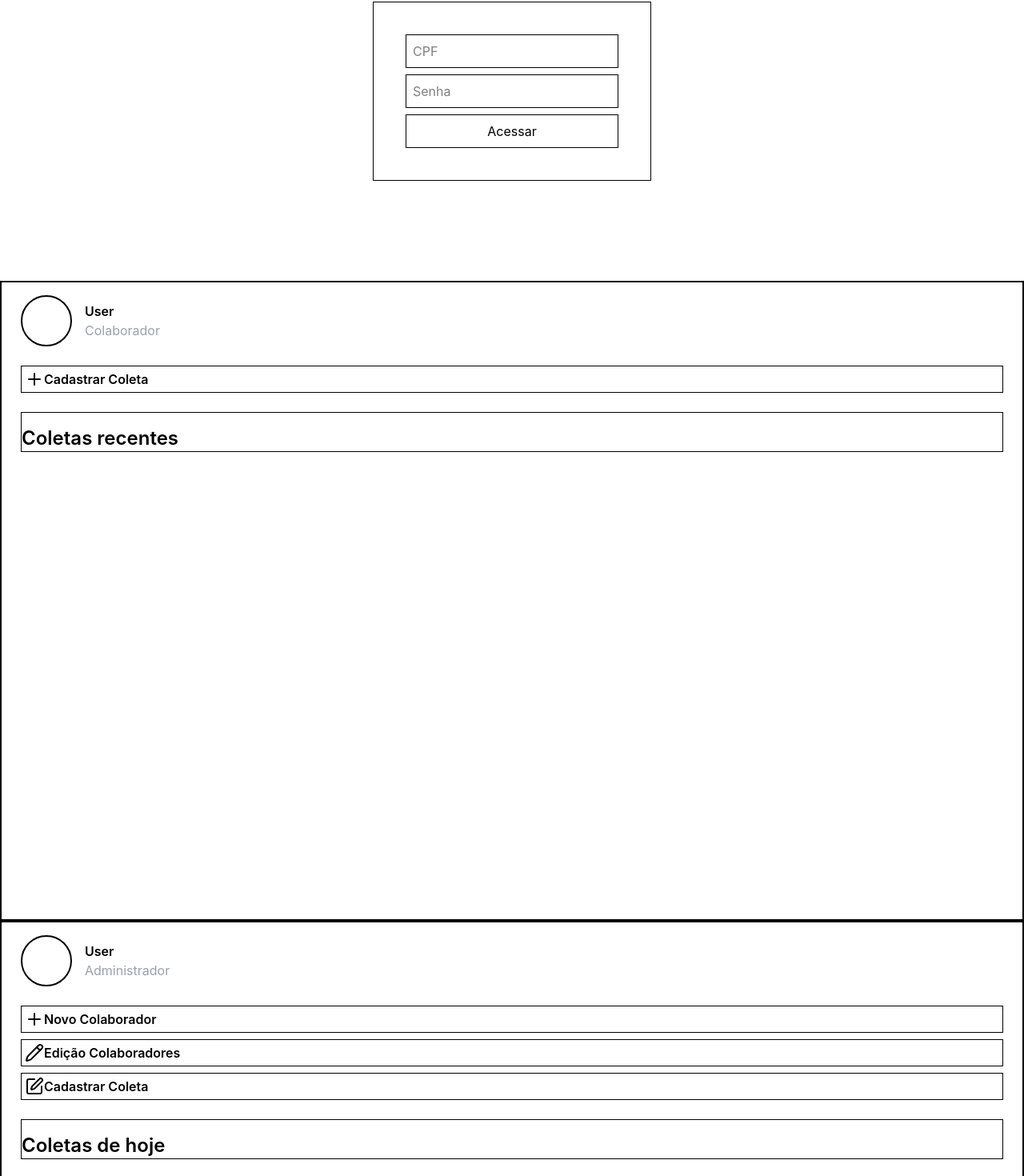
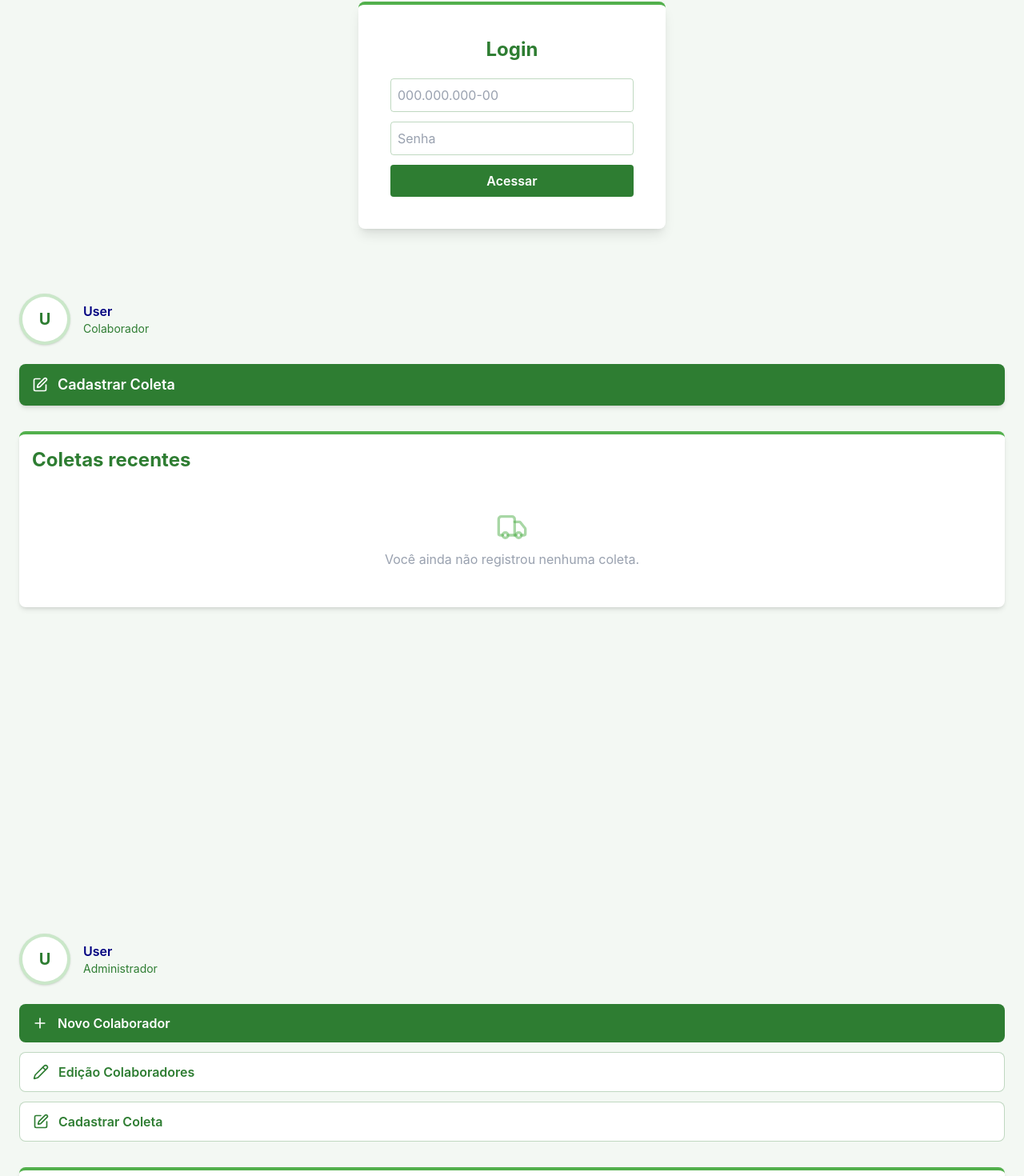
Before and after one commit to lucassantDev/adn-ambiental, a React (Vite) app: page / in a window 1280 px wide. Shown: the part 449-1919 px from the top of the page at 80% size. Built offline with nearby package versions, Linux system fonts and the light colour scheme.

Commit message:
components styled

```diff
--- a/src/components/EmployeePage.jsx
+++ b/src/components/EmployeePage.jsx
@@ -1,9 +1,8 @@
 import { useState } from "react"
-import {Plus} from 'lucide-react'
+import { SquarePen, Truck } from "lucide-react"
 import CollectionForm from "./forms/CollectionForm"
 
 export default function EmployeePage() {
-
     const [modalCadastroColeta, setModalCadastroColeta] = useState(false)
 
     const exibirModalCadastroColeta = () => setModalCadastroColeta(true)
@@ -11,33 +10,47 @@ export default function EmployeePage() {
 
     return (
         <>
-            <section className="w-full h-screen border-2 px-6 flex flex-col">
-                <div className="flex py-4 items-center">
-                    <div className="w-16 h-16 border-2 rounded-full">
+            <section className="w-full min-h-screen bg-neutral px-6 pb-6 flex flex-col">
+                {/* cabeçalho */}
+                <header className="flex items-center py-4">
+                    <div className="w-16 h-16 rounded-full bg-white border-4 border-primary/30 shadow-sm flex items-center justify-center text-secondary font-bold text-xl">
                         {/* img */}
+                        U
                     </div>
-                    <div className="flex flex-col">
-                        <p className="font-semibold ml-4">User</p>
-                        <p className="text-gray-400 ml-4">Colaborador</p>
+                    <div className="flex flex-col ml-4">
+                        <p className="font-semibold text-accent">User</p>
+                        <p className="text-sm text-secondary">Colaborador</p>
                     </div>
+                    <div className="ml-auto">
+                        {/* futuro menu */}
+                    </div>
+                </header>
 
-                    <div>
-                    {/* futuro menu */}
-                    </div>
+                {/* ação principal */}
+                <div className="py-2">
+                    <button
+                        onClick={exibirModalCadastroColeta}
+                        className="w-full flex items-center gap-3 px-4 py-3 rounded-lg bg-secondary text-white text-lg font-semibold cursor-pointer hover:bg-primary transition-colors active:bg-primary active:scale-95 shadow-md"
+                    >
+                        <SquarePen size={20} /> Cadastrar Coleta
+                    </button>
                 </div>
 
-                <div className="w-full h-fit py-2 gap-2 flex flex-col ">
-                        <button className="cursor-pointer flex align-start hover:slate-50 p-1 border font-semibold" onClick={() => exibirModalCadastroColeta()}> <Plus /> Cadastrar Coleta</button>
-                        {modalCadastroColeta && <CollectionForm onClose={fecharModalCadastroColeta} />}
-                </div>
+                {/* coletas recentes */}
+                <div className="mt-6 bg-white rounded-lg shadow-md border-t-4 border-primary p-4">
+                    <h2 className="font-bold text-2xl text-secondary">Coletas recentes</h2>
 
-                <div className="w-full border flex flex-col mt-4">
-                    <h2 className="font-semibold text-2xl mt-4">Coletas recentes</h2>
-                    <div>
+                    <div className="mt-4">
                         {/* coletas recentes do colaborador */}
+                        <div className="flex flex-col items-center text-center py-8 text-gray-400">
+                            <Truck size={40} className="text-primary/50 mb-2" />
+                            <p>Você ainda não registrou nenhuma coleta.</p>
+                        </div>
                     </div>
                 </div>
             </section>
+
+            {modalCadastroColeta && <CollectionForm onClose={fecharModalCadastroColeta} />}
         </>
     )
 }
--- a/src/components/LoginAdn.jsx
+++ b/src/components/LoginAdn.jsx
@@ -1,20 +1,58 @@
 import LogoAdn from "../assets/logo_adonai_ambiental.png"
+import { formatarCpf, limparCpf } from "../utils/cpf"
+import { useState } from "react";
 
 export default function LoginAdn() {
+    const [cpf, setCpf] = useState("")
+
+    const handleSubmit = (e) => {
+        e.preventDefault()
+        const dados = Object.fromEntries(new FormData(e.target))
+        console.log(dados) // { cpf, senha }
+    }
+
     return (
-        <>
-            <section className="w-full h-screen flex flex-col items-center justify-evenly">
+        <section className="w-full min-h-screen bg-neutral flex flex-col items-center justify-evenly px-6">
 
-                <img src={LogoAdn} alt="Logo Adonai Ambiental"
-                className="border-2 border-gray-200 w-50 rounded-full"
+            <img
+                src={LogoAdn}
+                alt="Logo Adonai Ambiental"
+                className="w-[clamp(10rem,30vw,20rem)] rounded-full bg-white border-4 border-primary/30 shadow-md"
+            />
+
+            <form
+                onSubmit={handleSubmit}
+                className="w-full max-w-sm flex flex-col gap-3 bg-white shadow-lg p-10 rounded-lg border-t-4 border-primary"
+            >
+                <h1 className="text-2xl font-bold text-secondary text-center mb-2">Login</h1>
+
+                <input
+                    name="cpf"
+                    type="text"
+                    inputMode="numeric"
+                    placeholder="000.000.000-00"
+                    value={cpf}
+                    onChange={(e) => setCpf(formatarCpf(e.target.value))}
+                    minLength={14}
+                    maxLength={14}
+                    required
+                    className="border border-secondary/30 rounded p-2 text-accent placeholder:text-gray-400 focus:outline-none focus:ring-2 focus:ring-primary"
+                />
+                <input
+                    name="senha"
+                    type="password"
+                    placeholder="Senha"
+                    required
+                    className="border border-secondary/30 rounded p-2 text-accent placeholder:text-gray-400 focus:outline-none focus:ring-2 focus:ring-primary"
                 />
 
-                <form action="" className="flex flex-col gap-2 border p-10">
-                    <input type="text" placeholder='CPF' className="border p-2"/>
-                    <input type="password" placeholder='Senha' className="border p-2" />
-                    <button className="border py-2 cursor-pointer hover:bg-slate-50">Acessar</button>
-                </form>
-            </section>
-        </>
+                <button
+                    type="submit"
+                    className="py-2 rounded bg-secondary text-white font-semibold cursor-pointer hover:bg-primary transition-colors"
+                >
+                    Acessar
+                </button>
+            </form>
+        </section>
     )
 }
--- a/src/components/MainPage.jsx
+++ b/src/components/MainPage.jsx
@@ -1,7 +1,8 @@
 import { useState } from "react"
-import {Plus, Pencil, SquarePen} from 'lucide-react'
+import { Plus, Pencil, SquarePen, Truck } from "lucide-react"
 import EmployeeForm from "./forms/EmployeeForm"
 import CollectionForm from "./forms/CollectionForm"
+import Footer from "./Footer"
 
 export default function MainPage() {
     const [modalColaborador, setModalColaborador] = useState(false)
@@ -13,43 +14,75 @@ export default function MainPage() {
     const exibirModalCadastroColeta = () => setModalCadastroColeta(true)
     const fecharModalCadastroColeta = () => setModalCadastroColeta(false)
 
-
     const edicaoColaboradores = () => {
         alert("teste de caminho para edição de colaboradores")
     }
 
+    const btnBase =
+        "w-full flex items-center gap-3 px-4 py-3 rounded-lg font-semibold cursor-pointer transition-colors"
+    // active:bg-primary active:scale-95
     return (
         <>
-            <section className='w-full h-screen border-2 px-6'>
-                <div className="flex py-4 items-center">
-                    <div className="w-16 h-16 border-2 rounded-full">
+            <section className="w-full min-h-screen bg-neutral px-6 pb-6">
+                {/* cabeçalho */}
+                <header className="flex items-center py-4">
+                    <div className="w-16 h-16 rounded-full bg-white border-4 border-primary/30 shadow-sm flex items-center justify-center text-secondary font-bold text-xl">
                         {/* img */}
+                        U
                     </div>
-                    <div className="flex flex-col">
-                        <p className="font-semibold ml-4">User</p>
-                        <p className="text-gray-400 ml-4">Administrador</p>
+                    <div className="flex flex-col ml-4">
+                        <p className="font-semibold text-accent">User</p>
+                        <p className="text-sm text-secondary">Administrador</p>
                     </div>
-                    <div>
-                    {/* futuro menu */}
+                    <div className="ml-auto">
+                        {/* futuro menu */}
                     </div>
-                </div>
+                </header>
 
-                <div className="w-full h-fit py-2 gap-2 flex flex-col ">
-                    <button className="cursor-pointer flex align-start hover:slate-50 p-1 border font-semibold" onClick={() => exibirModalColaborador()}> <Plus /> Novo Colaborador</button>
-                    {modalColaborador && <EmployeeForm onClose={fecharModalColaborador} />}
-                    <button className="cursor-pointer flex align-start hover:slate-50 p-1 border font-semibold" onClick={() => edicaoColaboradores()}> <Pencil /> Edição Colaboradores</button>
-                    <button className="cursor-pointer flex align-start hover:slate-50 p-1 border font-semibold" onClick={() => exibirModalCadastroColeta()}> <SquarePen /> Cadastrar Coleta</button>
-                    {modalCadastroColeta && <CollectionForm onClose={fecharModalCadastroColeta} />}
+                {/* ações */}
+                <div className="flex flex-col gap-3 py-2">
+                    <button
+                        onClick={exibirModalColaborador}
+                        className={`${btnBase} bg-secondary text-white hover:bg-primary`}
+                    >
+                        <Plus size={20} /> Novo Colaborador
+                    </button>
+
+                    <button
+                        onClick={edicaoColaboradores}
+                        className={`${btnBase} bg-white text-secondary border border-secondary/30 hover:bg-primary/10`}
+                    >
+                        <Pencil size={20} /> Edição Colaboradores
+                    </button>
+
+                    <button
+                        onClick={exibirModalCadastroColeta}
+                        className={`${btnBase} bg-white text-secondary border border-secondary/30 hover:bg-primary/10`}
+                    >
+                        <SquarePen size={20} /> Cadastrar Coleta
+                    </button>
                 </div>
 
                 {/* coletas de hoje */}
-                <div className="w-full border flex flex-col mt-4">
-                    <h2 className="font-semibold text-2xl mt-4">Coletas de hoje</h2>
-                    <div>
+                <div className="mt-6 bg-white rounded-lg shadow-md border-t-4 border-primary p-4">
+                    <h2 className="font-bold text-2xl text-secondary">Coletas de hoje</h2>
+
+                    <div className="mt-4">
                         {/* coletas recentes */}
+                        <div className="flex flex-col items-center text-center py-8 text-gray-400">
+                            <Truck size={40} className="text-primary/50 mb-2" />
+                            <p>Nenhuma coleta registrada hoje.</p>
+                        </div>
                     </div>
                 </div>
             </section>
+
+            {modalColaborador && <EmployeeForm onClose={fecharModalColaborador} />}
+            {modalCadastroColeta && <CollectionForm onClose={fecharModalCadastroColeta} />}
+
+            <Footer></Footer>
         </>
+
+
     )
 }
--- a/src/components/forms/CollectionForm.jsx
+++ b/src/components/forms/CollectionForm.jsx
@@ -1,30 +1,82 @@
+
 export default function CollectionForm({ onClose }) {
     const handleSubmit = (e) => {
         e.preventDefault() // evita recarregar a página
         const dados = Object.fromEntries(new FormData(e.target))
-        console.log(dados) // { nome, cpf, cargo }
+        console.log(dados) // { local, residuo, peso, data, observacoes }
         onClose()
     }
 
+    const hoje = new Date().toLocaleDateString("en-CA") // formato AAAA-MM-DD
+
+    const inputBase =
+        "w-full border border-secondary/30 rounded p-2 text-accent placeholder:text-gray-400 focus:outline-none focus:ring-2 focus:ring-primary"
+    const labelBase = "text-sm font-semibold text-secondary"
+    const btnBase =
+        "flex-1 py-2 rounded-lg font-semibold cursor-pointer transition active:scale-95"
+
     return (
-        <>
-            <div className="fixed inset-0 bg-black/50 flex items-center justify-center px-6">
-                <form onSubmit={handleSubmit} className="w-full max-w-md bg-white border-2 p-4 flex flex-col gap-2">
-                    <h2 className="font-semibold text-xl">Nova Coleta</h2>
+        <div
+            onClick={onClose}
+            className="fixed inset-0 z-50 bg-black/50 flex items-center justify-center px-6"
+        >
+            <form
+                onSubmit={handleSubmit}
+                onClick={(e) => e.stopPropagation()}
+                className="w-full max-w-md max-h-[90vh] overflow-y-auto bg-white rounded-lg shadow-lg border-t-4 border-primary p-6 flex flex-col gap-3"
+            >
 
-                    <input name="nome" type="text" placeholder="Nome do colaborador" className="border p-1" required />
-                    <input name="cpf" type="text" placeholder="CPF do colaborador" className="border p-1" required />
-                    <select name="cargo" className="border p-1">
-                        <option value="adm">Administrador</option>
-                        <option value="employee">Colaborador</option>
+
+                <label className="flex flex-col gap-1">
+                    <span className={labelBase}>Local da coleta</span>
+                    <input name="local" type="text" placeholder="Ex.: Rua das Flores, 120" required className={inputBase} />
+                </label>
+
+                <label className="flex flex-col gap-1">
+                    <span className={labelBase}>Tipo de resíduo</span>
+                    <select name="residuo" required defaultValue="" className={inputBase}>
+                        <option value="" disabled>Selecione</option>
+                        <option value="papel">Papel / Papelão</option>
+                        <option value="plastico">Plástico</option>
+                        <option value="metal">Metal</option>
+                        <option value="vidro">Vidro</option>
+                        <option value="organico">Orgânico</option>
+                        <option value="outros">Outros</option>
                     </select>
+                </label>
 
-                    <div className="flex gap-2 mt-2">
-                        <button type="button" onClick={onClose} className="flex-1 p-1 border cursor-pointer hover:bg-red-50">Cancelar</button>
-                        <button type="submit" className="flex-1 p-1 border font-semibold cursor-pointer hover:bg-emerald-50">Salvar</button>
-                    </div>
-                </form>
-            </div>
-        </>
+                <div className="flex gap-3">
+                    <label className="flex flex-col gap-1 flex-1">
+                        <span className={labelBase}>Peso (kg)</span>
+                        <input name="peso" type="number" step="0.1" min="0" inputMode="decimal" placeholder="0,0" required className={inputBase} />
+                    </label>
+                    <label className="flex flex-col gap-1 flex-1">
+                        <span className={labelBase}>Data</span>
+                        <input name="data" type="date" defaultValue={hoje} required className={inputBase} />
+                    </label>
+                </div>
+
+                <label className="flex flex-col gap-1">
+                    <span className={labelBase}>Observações</span>
+                    <textarea name="observacoes" rows="3" placeholder="Opcional" className={`${inputBase} resize-none`} />
+                </label>
+
+                <div className="flex gap-3 mt-2">
+                    <button
+                        type="button"
+                        onClick={onClose}
+                        className={`${btnBase} bg-white text-secondary border border-secondary/30 hover:bg-red-50 hover:text-red-600 hover:border-red-200 active:bg-red-100`}
+                    >
+                        Cancelar
+                    </button>
+                    <button
+                        type="submit"
+                        className={`${btnBase} bg-secondary text-white hover:bg-primary active:bg-primary`}
+                    >
+                        Salvar
+                    </button>
+                </div>
+            </form>
+        </div>
     )
 }
--- a/src/components/forms/EmployeeForm.jsx
+++ b/src/components/forms/EmployeeForm.jsx
@@ -1,26 +1,78 @@
+import { useState } from "react"
+import { formatarCpf, limparCpf } from "../utils/cpf"
+
 export default function EmployeeForm({ onClose }) {
+    const [cpf, setCpf] = useState("")
+
     const handleSubmit = (e) => {
         e.preventDefault() // evita recarregar a página
         const dados = Object.fromEntries(new FormData(e.target))
+        dados.cpf = dados.cpf.replace(/\D/g, "") // envia só os números
+        dados.cpf = limparCpf(dados.cpf) // envia só os números
         console.log(dados) // { nome, cpf, cargo }
         onClose()
     }
 
+    const inputBase =
+        "w-full border border-secondary/30 rounded p-2 text-accent placeholder:text-gray-400 focus:outline-none focus:ring-2 focus:ring-primary"
+    const labelBase = "text-sm font-semibold text-secondary"
+    const btnBase =
+        "flex-1 py-2 rounded-lg font-semibold cursor-pointer transition active:scale-95"
+
     return (
-        <div className="fixed inset-0 bg-black/50 flex items-center justify-center px-6">
-            <form onSubmit={handleSubmit} className="w-full max-w-md bg-white border-2 p-4 flex flex-col gap-2">
-                <h2 className="font-semibold text-xl">Novo Colaborador</h2>
+        <div
+            onClick={onClose}
+            className="fixed inset-0 z-50 bg-black/50 flex items-center justify-center px-6"
+        >
+            <form
+                onSubmit={handleSubmit}
+                onClick={(e) => e.stopPropagation()}
+                className="w-full max-w-md max-h-[90vh] overflow-y-auto bg-white rounded-lg shadow-lg border-t-4 border-primary p-6 flex flex-col gap-3"
+            >
 
-                <input name="nome" type="text" placeholder="Nome do colaborador" className="border p-1" required />
-                <input name="cpf" type="text" placeholder="CPF do colaborador" className="border p-1" required />
-                <select name="cargo" className="border p-1">
-                    <option value="adm">Administrador</option>
-                    <option value="employee">Colaborador</option>
-                </select>
+                <label className="flex flex-col gap-1">
+                    <span className={labelBase}>Nome</span>
+                    <input name="nome" type="text" placeholder="Nome completo" autoComplete="off" required className={inputBase} />
+                </label>
 
-                <div className="flex gap-2 mt-2">
-                    <button type="button" onClick={onClose} className="flex-1 p-1 border cursor-pointer hover:bg-red-50">Cancelar</button>
-                    <button type="submit" className="flex-1 p-1 border font-semibold cursor-pointer hover:bg-emerald-50">Salvar</button>
+                <label className="flex flex-col gap-1">
+                    <span className={labelBase}>CPF</span>
+                    <input
+                        name="cpf"
+                        type="text"
+                        inputMode="numeric"
+                        placeholder="000.000.000-00"
+                        value={cpf}
+                        onChange={(e) => setCpf(formatarCpf(e.target.value))}
+                        minLength={14}
+                        maxLength={14}
+                        required
+                        className={inputBase}
+                    />
+                </label>
+
+                <label className="flex flex-col gap-1">
+                    <span className={labelBase}>Cargo</span>
+                    <select name="cargo" defaultValue="employee" className={inputBase}>
+                        <option value="employee">Colaborador</option>
+                        <option value="adm">Administrador</option>
+                    </select>
+                </label>
+
+                <div className="flex gap-3 mt-2">
+                    <button
+                        type="button"
+                        onClick={onClose}
+                        className={`${btnBase} bg-white text-secondary border border-secondary/30 hover:bg-red-50 hover:text-red-600 hover:border-red-200 active:bg-red-100`}
+                    >
+                        Cancelar
+                    </button>
+                    <button
+                        type="submit"
+                        className={`${btnBase} bg-secondary text-white hover:bg-primary active:bg-primary`}
+                    >
+                        Salvar
+                    </button>
                 </div>
             </form>
         </div>
```
